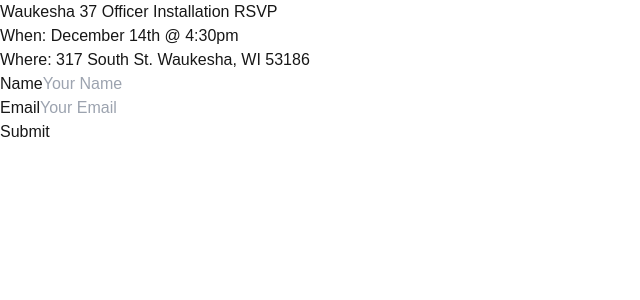
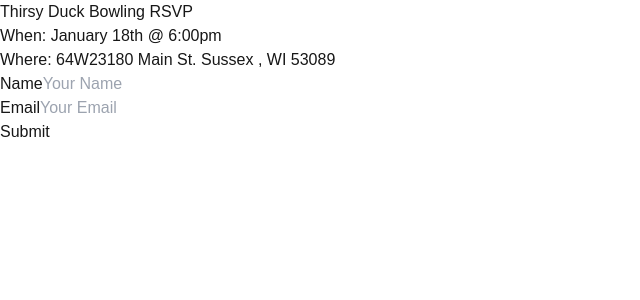
Before and after one commit to StevenMetz/WaukeshaLodgeRSVP, a Next.js app: page / in a window 1280 px wide. Shown: the top 300 px of the page, without its empty margins (0-640 px from the left). Built offline with nearby package versions, Linux system fonts and the light colour scheme.

Commit message:
Changed RSVP for Duck Bowling

```diff
--- a/src/app/page.tsx
+++ b/src/app/page.tsx
@@ -14,7 +14,7 @@
 
     try {
       // Check if the email already exists
-      const q = query(collection(db, "rsvps"), where("lowercaseEmail", "==", email.toLowerCase()));
+      const q = query(collection(db, "ThirstyDuck"), where("lowercaseEmail", "==", email.toLowerCase()));
       const querySnapshot = await getDocs(q);
 
       if (!querySnapshot.empty) {
@@ -23,7 +23,7 @@
       }
 
       // Add RSVP to Firestore
-      await addDoc(collection(db, "rsvps"), {
+      await addDoc(collection(db, "ThirstyDuck"), {
         name: name,
         email: email,
         lowercaseEmail: email.toLowerCase(),
@@ -39,6 +39,7 @@
           .sendForm("service_gzhuhu6", "template_hxzu6fl", form.current, "g8SPOAXBmEcPAciCF")
           .then((result) => {
             console.log(result.text);
+            console.log(result);
           })
           .catch((error) => {
             console.error(error.text);
@@ -57,10 +58,10 @@
   return (
     <div className="bg-gray-100 flex items-center justify-center min-h-screen">
       <div className="bg-white p-6 rounded-lg shadow-lg max-w-lg w-full">
-        <h1 className="text-2xl font-bold text-gray-700 mb-4">Waukesha 37 Officer Installation RSVP</h1>
+        <h1 className="text-2xl font-bold text-gray-700 mb-4">Thirsy Duck Bowling RSVP</h1>
 
-        <p className="text-black text-l pb-1">When: December 14th @ 4:30pm</p>
-        <p className="text-black text-l pb-5">Where: 317 South St. Waukesha, WI 53186</p>
+        <p className="text-black text-l pb-1">When: January 18th @ 6:00pm</p>
+        <p className="text-black text-l pb-5">Where: 64W23180 Main St. Sussex , WI 53089 </p>
         <form ref={form} onSubmit={handleSubmit}>
           <div className="mb-4">
             <label htmlFor="name" className="block text-gray-700 font-medium mb-2">
```
